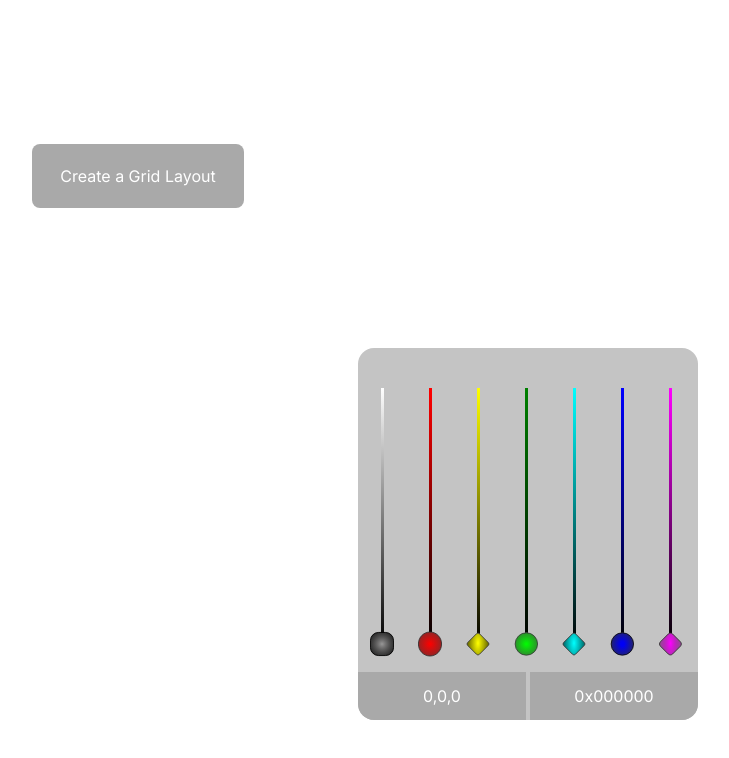
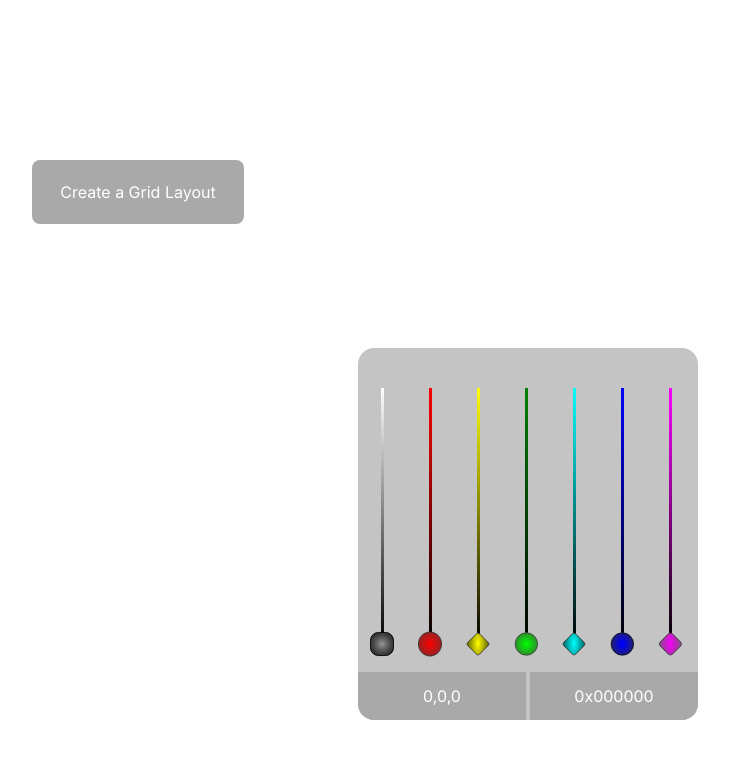
Before and after one commit to shahriarmehedi/color-mixer, a Next.js app: page / in a window 1280 px wide. Shown: the top 758 px of the page, without its empty margins (502-1231 px from the left). Built offline with nearby package versions, Linux system fonts and the light colour scheme.

Commit message:
grid stable

```diff
--- a/components/ColorControllerUI.js
+++ b/components/ColorControllerUI.js
@@ -185,7 +185,7 @@ const ColorControllerUI = () => {
             grid.push(
                 <div
                     key={i}
-                    className={`w-36 h-36 border cursor-pointer ${selectedBox === i ? " border-sky-500 dark:border-sky-500  " : "border-zinc-300 dark:border-zinc-700"
+                    className={`w-[120px] h-[120px] lg:w-[200px] lg:h-[200px] border cursor-pointer ${selectedBox === i ? " border-sky-500 dark:border-sky-500  " : "border-zinc-300 dark:border-zinc-700"
                         }`}
                     style={{
                         backgroundColor:  // Use boxColors array to set background color
@@ -210,7 +210,7 @@ const ColorControllerUI = () => {
                         ? "grid-cols-2"
                         : gridNumber >= 5 && gridNumber <= 9
                             ? "grid-cols-3"
-                            : gridNumber >= 10 && gridNumber <= 16
+                            : gridNumber >= 10 && gridNumber <= 12
                                 ? "grid-cols-4"
                                 : "grid-cols-5";
 
@@ -223,11 +223,11 @@ const ColorControllerUI = () => {
     const createAGrid = () => {
         Swal.fire({
             // max grid number is 16
-            title: 'Enter box number (1-16):',
+            title: 'Enter box number (1-12):',
             input: 'number',
             inputAttributes: {
                 min: 1,
-                max: 16,
+                max: 12,
                 step: 1,
             },
             showCancelButton: true,
@@ -273,9 +273,9 @@ const ColorControllerUI = () => {
 
 
     return (
-        <div className="h-screen">
+        <div className="min-h-screen pb-10">
 
-            <div className="flex items-center gap-5 justify-center pt-10 lg:pt-36 scale-90 lg:scale-100">
+            <div className="flex items-center gap-10 justify-center pt-10 lg:pt-40 scale-90 lg:scale-100">
                 {
                     !isGridCreated ? (
                         <button onClick={createAGrid} className="bg-[#A9A9A9] dark:bg-zinc-600 text-white text-center  px-7 py-5 rounded-lg">
@@ -292,7 +292,7 @@ const ColorControllerUI = () => {
             </div>
 
 
-            <div className="flex flex-col justify-between bg-[#C4C4C4] dark:bg-zinc-700 pt-10 rounded-2xl scale-90 lg:scale-100 lg:absolute lg:bottom-20 lg:right-20 w-[340px]">
+            <div className="flex flex-col justify-center lg:justify-between bg-[#C4C4C4] dark:bg-zinc-700 pt-10 rounded-2xl lg:scale-100 lg:absolute lg:bottom-20 lg:right-20 mt-10 lg:mt-0 w-[340px]">
                 <div className="flex items-center  flex-wrap ">
                     <ColorSlider svg="/GS_handle.svg" color="white" value={black} onChange={(value) => handleSliderChange('Black', value)} />
                     <ColorSlider svg="/R handle.svg" color="Red" value={red} onChange={(value) => handleSliderChange('Red', value)} />
```
